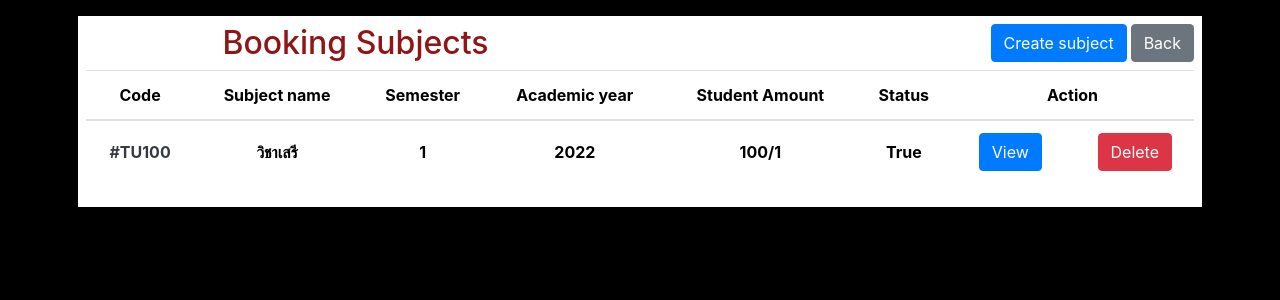
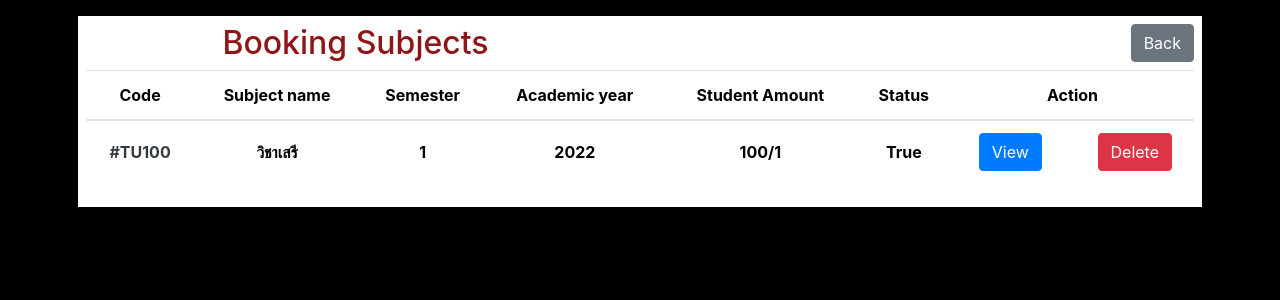
Before and after one commit to 6310682734/cn331-as2, a Django app: page /bookingsubject/ in a window 1280 px wide. Shown: the part 60-360 px from the top of the page. Run offline with Django 4.2, Linux system fonts and the light colour scheme; a user stored in the database is signed in; data comes from the database, SQL or seed files in the repository; lists and menus that the app fills with data are empty; some libraries are stand-ins or nearby versions.

Commit message:
move btn create subject

```diff
--- a/bookingsubject/templates/bookingsubject/index.html
+++ b/bookingsubject/templates/bookingsubject/index.html
@@ -15,13 +15,6 @@
           href="{% url 'index' %}"
           >Back</a
         >
-        {% if request.user.is_superuser %}
-        <a
-          class="position-relative mr-1 justify-content-end btn btn-primary float-right"
-          href="{% url 'create_subject' %}"
-          >Create subject</a
-        >
-        {% endif %}
       </div>
     </div>
   </div>
```
